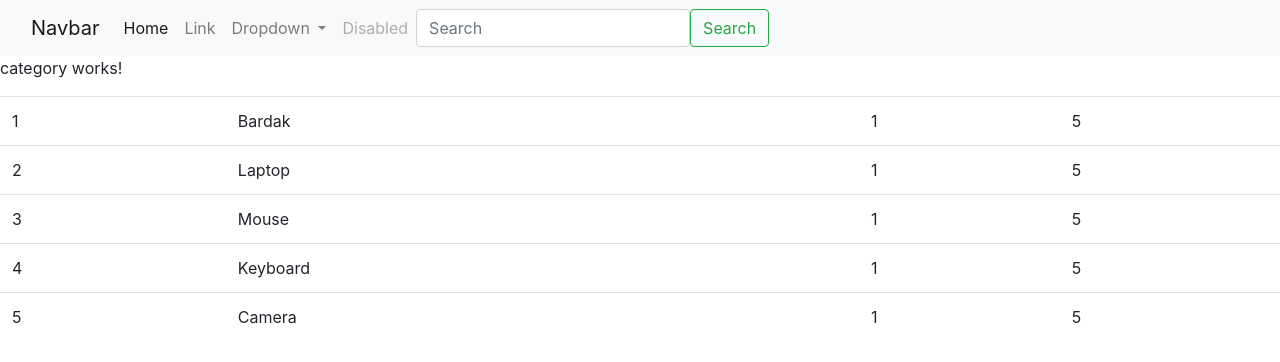
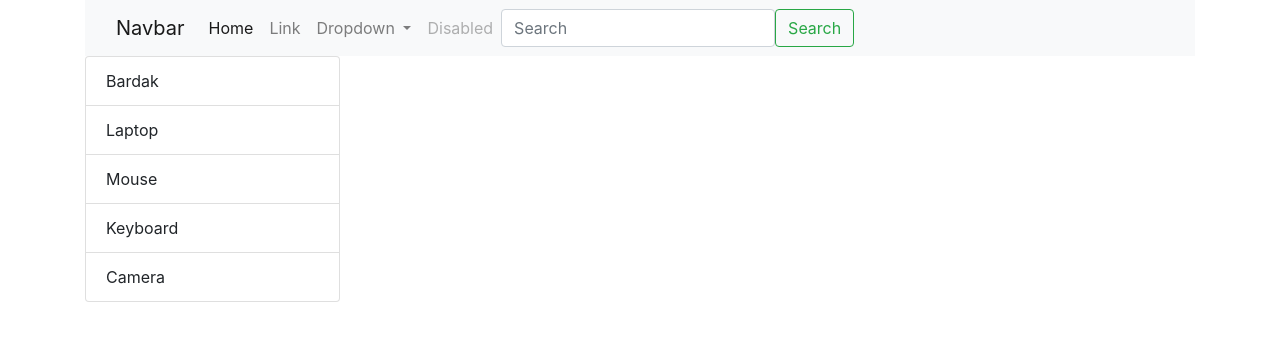
Before and after one commit to svlilyas/northwind, an Angular app: page / in a window 1280 px wide. Shown: the top 362 px of the page. Built offline with nearby package versions, Linux system fonts and the light colour scheme.

Commit message:
Modeller Eklendi

```diff
--- a/src/app/app.component.html
+++ b/src/app/app.component.html
@@ -5,8 +5,20 @@ Hello {{user}}
 <ul>
   <li *ngFor="let product of products">{{product.productName}}</li>
 </ul> -->
+<div class="container">
+  <app-navi></app-navi>
 
-<app-navi></app-navi>
-<app-category></app-category>
-<app-product></app-product>
-<router-outlet> </router-outlet>
+  <div class="row">
+    <div class="col-md-3">
+      <app-category></app-category>
+
+    </div>
+
+    <div class="col-md-9">
+      <app-product></app-product>
+
+    </div>
+  </div>
+  <router-outlet> </router-outlet>
+
+</div>
--- a/src/app/components/category/category.component.html
+++ b/src/app/components/category/category.component.html
@@ -1 +1,3 @@
-<p>category works!</p>
+<ul class="list-group">
+    <li class="list-group-item" *ngFor="let category of categories">{{category.categoryName}}</li>
+  </ul>
--- a/src/app/components/category/category.component.ts
+++ b/src/app/components/category/category.component.ts
@@ -7,6 +7,14 @@ import { Component, OnInit } from '@angular/core';
 })
 export class CategoryComponent implements OnInit {
 
+  category1 = { categoryId: 1, categoryName: 'Bardak',  unitPrice: 5 }
+  category2 = { categoryId: 2, categoryName: 'Laptop',  unitPrice: 5 }
+  category3 = { categoryId: 3, categoryName: 'Mouse',  unitPrice: 5 }
+  category4 = { categoryId: 4, categoryName: 'Keyboard', unitPrice: 5 }
+  category5 = { categoryId: 5, categoryName: 'Camera', unitPrice: 5 }
+
+  categories = [this.category1, this.category2, this.category3, this.category4, this.category5];
+
   constructor() { }
 
   ngOnInit(): void {
--- a/src/app/components/product/product.component.ts
+++ b/src/app/components/product/product.component.ts
@@ -1,23 +1,16 @@
 import { Component, OnInit } from '@angular/core';
+import { Product } from 'src/app/models/product';
 
 @Component({
   selector: 'app-product',
   templateUrl: './product.component.html',
-  styleUrls: ['./product.component.css']
+  styleUrls: ['./product.component.css'],
 })
 export class ProductComponent implements OnInit {
 
-  product1 = { productId: 1, productName: 'Bardak', categoryId: 1, unitPrice: 5 }
-  product2 = { productId: 2, productName: 'Laptop', categoryId: 1, unitPrice: 5 }
-  product3 = { productId: 3, productName: 'Mouse', categoryId: 1, unitPrice: 5 }
-  product4 = { productId: 4, productName: 'Keyboard', categoryId: 1, unitPrice: 5 }
-  product5 = { productId: 5, productName: 'Camera', categoryId: 1, unitPrice: 5 }
+  products: Product[] = [];
 
-  products = [this.product1, this.product2, this.product3, this.product4, this.product5];
+  constructor() {}
 
-  constructor() { }
-
-  ngOnInit(): void {
-  }
-
+  ngOnInit(): void {}
 }
--- /dev/null
+++ b/src/app/models/category.ts
@@ -0,0 +1,4 @@
+export interface Category{
+    categoryId:number;
+    categoryName:string;
+}
--- /dev/null
+++ b/src/app/models/categoryResponseModel.ts
@@ -0,0 +1,6 @@
+import { Category } from "./category";
+import { ResponseModel } from "./responseModel";
+
+export interface CategoryResponseModel extends ResponseModel{
+    data:Category[]
+}
--- /dev/null
+++ b/src/app/models/product.ts
@@ -0,0 +1,7 @@
+export interface Product{
+    productId:number;
+    categoryId:number;
+    productName:string;
+    unitsInStock:number;
+    unitPrice:number;
+}
--- /dev/null
+++ b/src/app/models/productResponseModel.ts
@@ -0,0 +1,6 @@
+import { Product } from "./product";
+import { ResponseModel } from "./responseModel";
+
+export interface ProductResponseModel extends ResponseModel{
+    data:Product[]
+}
--- /dev/null
+++ b/src/app/models/responseModel.ts
@@ -0,0 +1,4 @@
+export interface ResponseModel{
+    success:boolean,
+    message:string
+}
```
